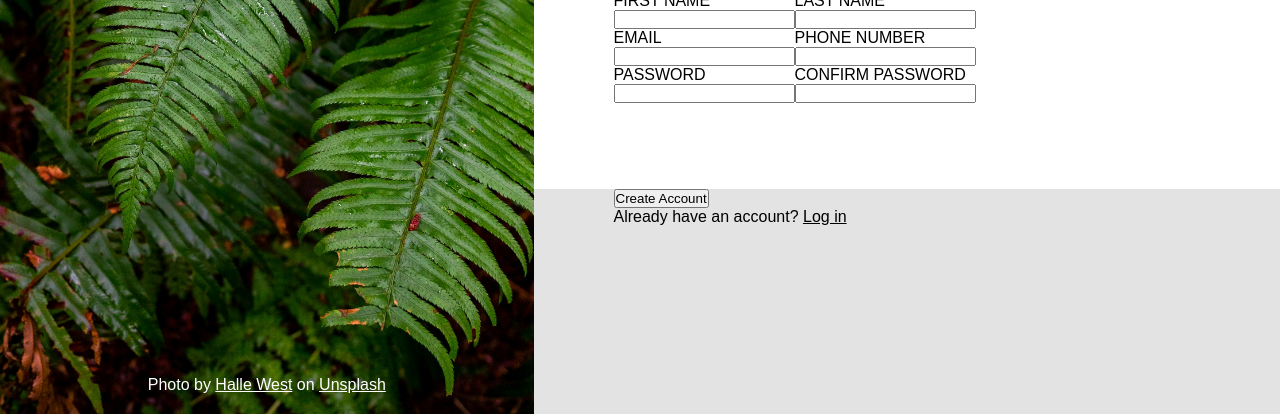
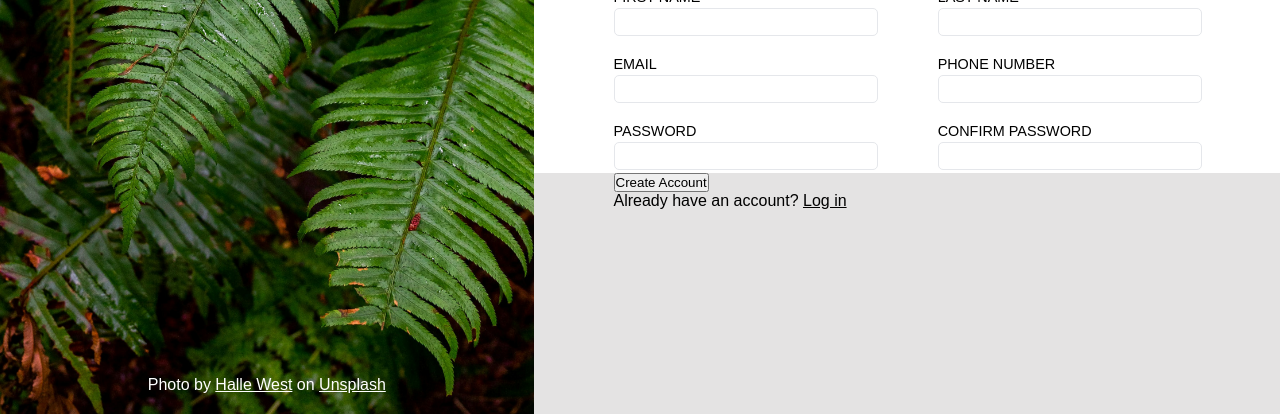
Before and after one commit to petery123/sign-up-form, a plain HTML site: page index.html in a window 1280 px wide. Shown: the part 386-800 px from the top of the page. Drawn offline with Linux system fonts and the light colour scheme.

Commit message:
Style main form

```diff
--- a/index.html
+++ b/index.html
@@ -26,20 +26,26 @@
             <h2>Let's do this!</h2>
             <div class="filling">
                 <div class="col">
-                    <label for="first">FIRST NAME</label>
-                    <input type="text" id="first">
-                    <label for="email">EMAIL</label>
-                    <input type="email" id="email">
-                    <label for="password">PASSWORD</label>
-                    <input type="password" id="password">
+                    <label for="first">FIRST NAME
+                        <input type="text" id="first">
+                    </label>
+                    <label for="email">EMAIL
+                        <input type="email" id="email">
+                    </label>
+                    <label for="password">PASSWORD
+                        <input type="password" id="password" minlength="5">
+                    </label>
                 </div>
                 <div class="col">
-                    <label for="last">LAST NAME</label>
-                    <input type="text" name="last_name" id="last">
-                    <label for="number">PHONE NUMBER</label>
-                    <input type="tel" name="phone" id="number">
-                    <label for="con_password">CONFIRM PASSWORD</label>
-                    <input type="password" name="con_password" id="con_password">
+                    <label for="last">LAST NAME
+                        <input type="text" name="last_name" id="last">
+                    </label>
+                    <label for="number">PHONE NUMBER
+                        <input type="tel" name="phone" id="number">
+                    </label>
+                    <label for="con_password">CONFIRM PASSWORD
+                        <input type="password" name="con_password" id="con_password" minlength="5">
+                    </label>
                 </div>
             </div>
         </form>
--- a/style.css
+++ b/style.css
@@ -55,16 +55,6 @@ a{
     margin-bottom: 20px;
 }
 
-.filling{
-    display: flex;
-    flex-direction: row;
-}
-
-.col{
-    display: flex;
-    flex-direction: column;
-}
-
 .main{
     flex: 1;
     display: flex;
@@ -80,10 +70,10 @@ a{
 .preface,
 .end{
     background-color: rgb(228, 227, 227);
+    flex: 1.1;
 }
 
 .preface{
-    flex: 1.2;
     display: flex;
     flex-direction: column;
     font-size: 1.5rem;
@@ -100,5 +90,48 @@ p{
 
 .preface > p:last-child{
     margin-top: auto;
-    margin-bottom: 80px;
+    margin-bottom: 70px;
 }
+
+form{
+    display: flex;
+    flex-direction: column;
+    justify-content: space-evenly;
+}
+
+.filling{
+    display: flex;
+    flex-direction: row;
+    gap: 60px;
+}
+
+.col{
+    display: flex;
+    flex-direction: column;
+    gap: 20px;
+}
+
+label{
+    font-size: 0.9rem;
+    gap: 3px;
+    display: flex;
+    flex-direction: column;
+}
+
+input{
+    font: inherit;
+    padding: 5px;
+    width: 33ch;
+    border: #E5E7EB solid 1px;
+    border-radius: 5px;
+}
+
+input:focus{
+    outline: none;
+    border: rgb(102, 113, 218) solid 1px;
+    box-shadow: 0 0 5px rgba(0, 0, 0, 0.2);
+}
+
+input:invalid{
+    border-color: rgb(206, 124, 124);
+}
```
